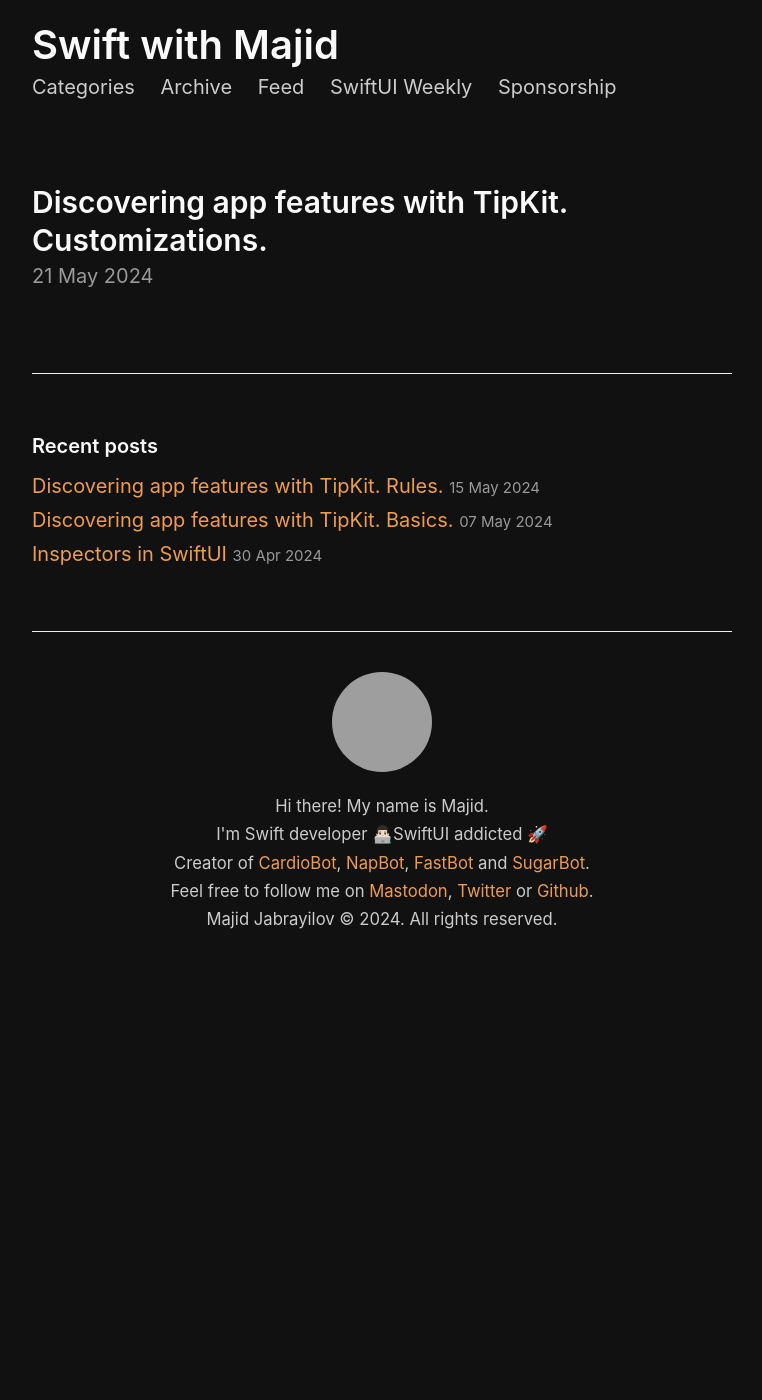
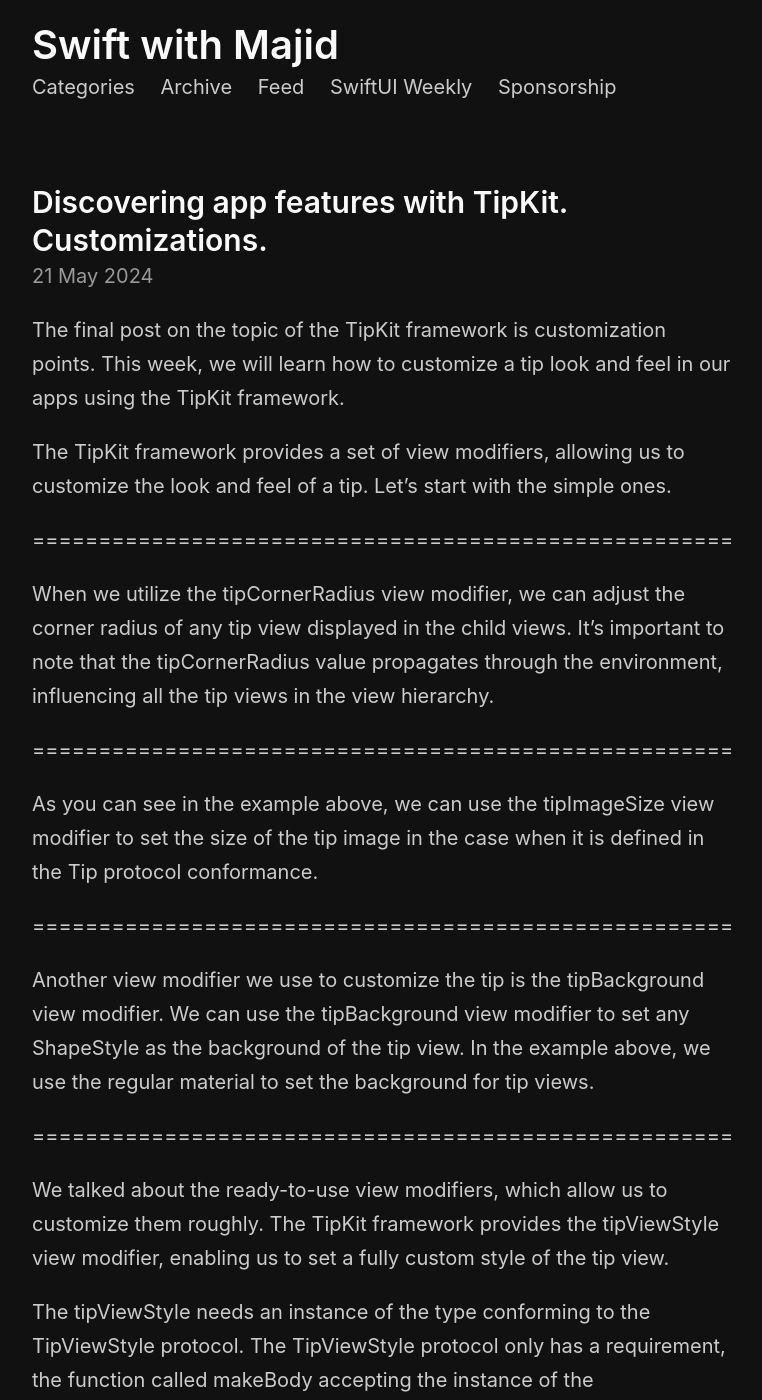
Before and after one commit to mecid/mecid.github.io, a Jekyll site: the page built from _posts/2024-05-21-discovering-app-features-with-tipkit-customizations.md, in a window 1280 px wide and 1400 px high. Shown: the whole window, without its empty margins (258-1020 px from the left). Built offline with Jekyll 4.4.1, drawn with Linux system fonts in a browser that asks for light colours; some of the changed text lies outside the part shown; grey boxes are pictures that could not be loaded.

Commit message:
tipkit customization post content added

```diff
--- a/_posts/2024-05-21-discovering-app-features-with-tipkit-customizations.md
+++ b/_posts/2024-05-21-discovering-app-features-with-tipkit-customizations.md
@@ -2,3 +2,35 @@
 title: Discovering app features with TipKit. Customizations.
 layout: post
 ---
+
+The final post on the topic of the TipKit framework is customization points. This week, we will learn how to customize a tip look and feel in our apps using the TipKit framework.
+
+The TipKit framework provides a set of view modifiers, allowing us to customize the look and feel of a tip. Let's start with the simple ones.
+
+=====================================================
+
+When we utilize the tipCornerRadius view modifier, we can adjust the corner radius of any tip view displayed in the child views. It's important to note that the tipCornerRadius value propagates through the environment, influencing all the tip views in the view hierarchy.
+
+=====================================================
+
+As you can see in the example above, we can use the tipImageSize view modifier to set the size of the tip image in the case when it is defined in the Tip protocol conformance.
+
+=====================================================
+
+Another view modifier we use to customize the tip is the tipBackground view modifier. We can use the tipBackground view modifier to set any ShapeStyle as the background of the tip view. In the example above, we use the regular material to set the background for tip views.
+
+=====================================================
+
+We talked about the ready-to-use view modifiers, which allow us to customize them roughly. The TipKit framework provides the tipViewStyle view modifier, enabling us to set a fully custom style of the tip view.
+
+The tipViewStyle needs an instance of the type conforming to the TipViewStyle protocol. The TipViewStyle protocol only has a requirement, the function called makeBody accepting the instance of the TipViewStyleConfiguration type and returning the view displaying the tip.
+
+Any instance of the TipViewStyleConfiguration type provides us access to the instance of the Tip type that it will display. Inside the makeBody function, we can define the view in which we want to display the tip.
+
+=====================================================
+
+Here, we define the MyCustomTipViewStyle conforming to the TipViewStyle protocol. In the makeBody function we define multiple stacks to organize the presentation of the tip. As you can see in the example above, we can fully customize the view displaying the tip using SwiftUI @ViewBuilder.
+
+Now, we can use the tipViewStyle view modifier to set the instance of the MyCustomTipViewStyle type. Remember that it also uses the environment to propagate the custom style into the view hierarchy.
+
+As you can see, the TipKit framework provides many tools, allowing full customization of the views displaying our tips.
```
